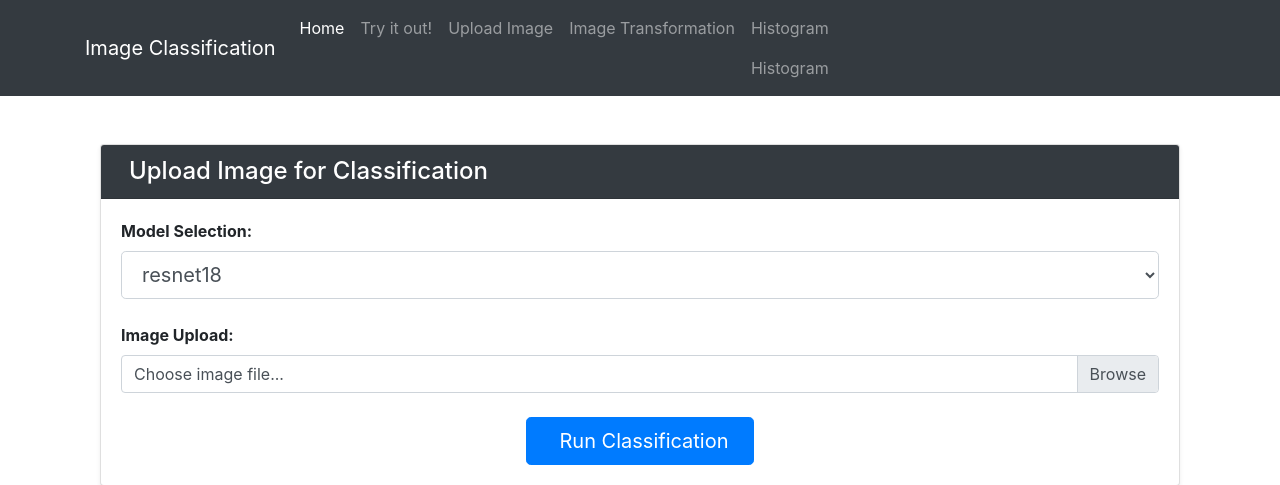
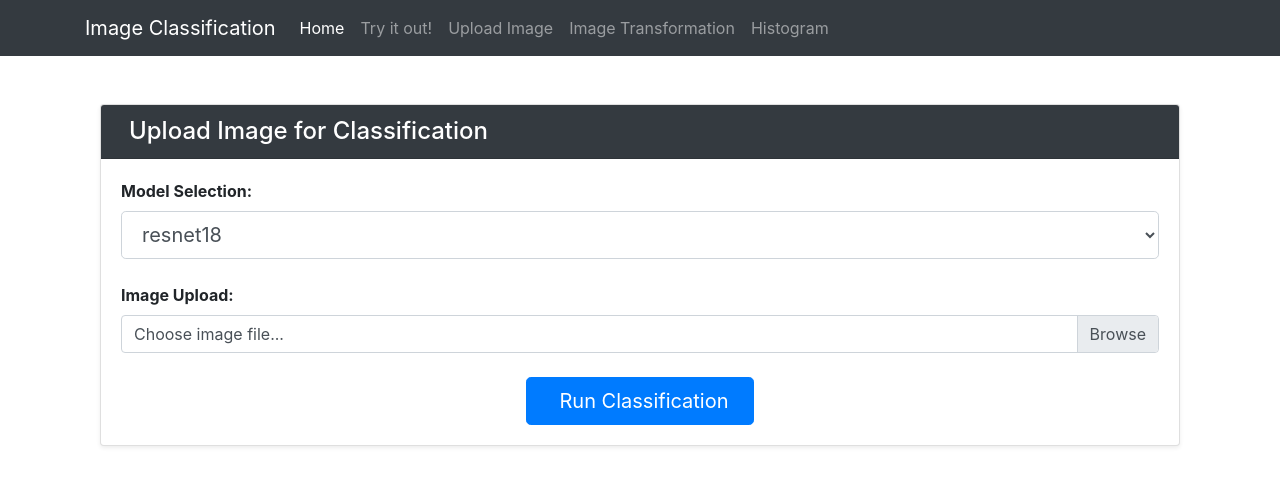
Before and after one commit to unica-isde/isde-projects-2024-G, a FastAPI app: page /upload-image in a window 1280 px wide. Shown: the top 485 px of the page. Run offline with FastAPI, Linux system fonts and the light colour scheme; some libraries are stand-ins or nearby versions.

Commit message:
Rebase of personal branch and cleanup

```diff
--- a/app/templates/base.html
+++ b/app/templates/base.html
@@ -36,7 +36,6 @@
                     <a class="nav-link" href="/transform">Image Transformation</a>
                 </li>
                 <li class="nav-item">
-                    <a class="nav-link" href="/image_histogram">Histogram</a>
                     <a class="nav-link" href="/histogram">Histogram</a>
                 </li>
             </ul>
--- a/main.py
+++ b/main.py
@@ -11,7 +11,6 @@ from app.histogram.histogram_utils import histogram_hub
 from app.ml.classification_utils import classify_image
 from app.ml.classification_utils import fetch_image_bytes
 from app.utils import list_images
-from app.histogram import histogram_utils
 from app.forms.transformation_form import TransformForm
 from app.ml.transformation_utils import transform_image, cleanup_transforms
 
@@ -194,7 +193,6 @@ async def request_histogram(request: Request):
     histogram_type = form.type
     print(histogram_type)
     histogram_base64 = histogram_hub(image_id, histogram_type)
-    # histogram_base64 is the python obj; in the html file refer to histogram
     return templates.TemplateResponse(
         "histogram_output.html",
         {
```
